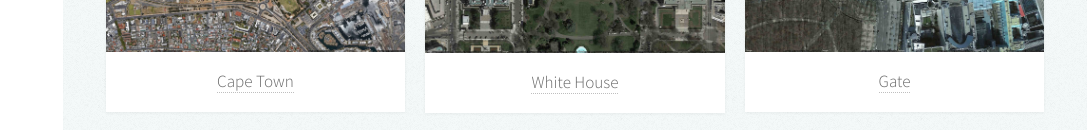
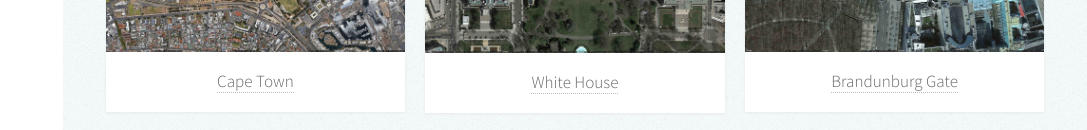
Before and after one commit to warp4tech/warp4tech.github.io, a plain HTML site: page index.html in a window 1280 px wide. Shown: the part 1237-1367 px from the top of the page, without its empty margins (193-1280 px from the left). Drawn offline with Linux system fonts and the light colour scheme.

Commit message:
fix type

```diff
--- a/index.html
+++ b/index.html
@@ -144,7 +144,7 @@
 									<article class="item">
 										<a href="samples/brandenburg-gate.zip" class="image fit"><img src="images/thumbs/brandenburg-gate.jpg" alt="" /></a>
 										<header>
-											<h3><a href="samples/brandenburg-gate.zip" target="_self">Gate</a></h3>
+											<h3><a href="samples/brandenburg-gate.zip" target="_self">Brandunburg Gate</a></h3>
 										</header>
 									</article>
 									<article class="item">
```
